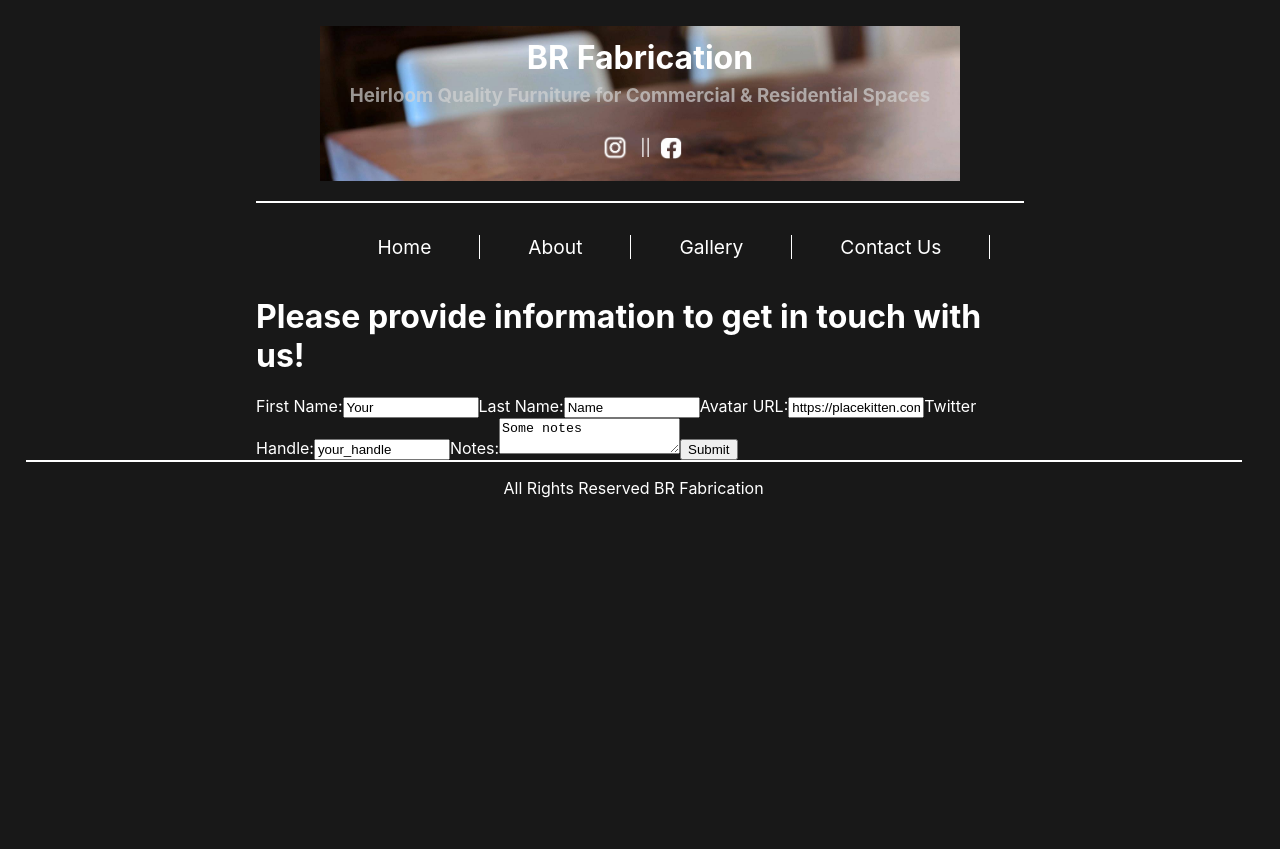
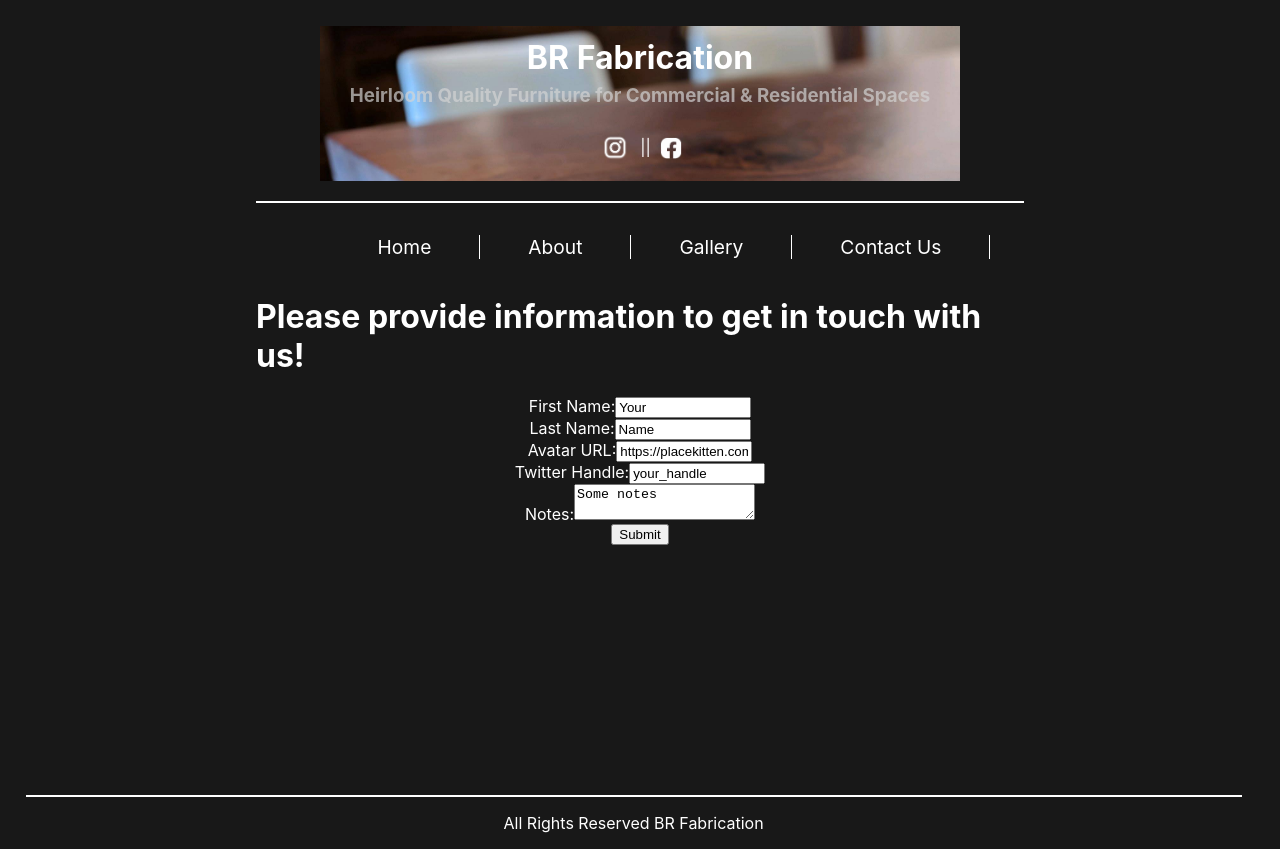
Before and after one commit to mwrowan89/BR-Fabrication-React.js, a React (Create React App) app: page /contact in a window 1280 px wide. Before the commit the page ends 800 px from the top, so only its background shows below. Built offline with nearby package versions, Linux system fonts and the light colour scheme.

Commit message:
Contact form working, need to handle submit

```diff
--- a/src/components/ContactForm.jsx
+++ b/src/components/ContactForm.jsx
@@ -21,7 +21,7 @@ const ContactForm = () => {
   return (
     <div className="contact-us">
       <h1>Please provide information to get in touch with us!</h1>
-      <form>
+      <form className="contact-us-form">
         <label>
           First Name:
           <input
--- a/src/css/ContactForm.css
+++ b/src/css/ContactForm.css
@@ -2,6 +2,7 @@
   display: flex;
   flex-direction: column;
   color: white;
+  min-height: 65vh;
 }
 
 .contact-us-form {
```
